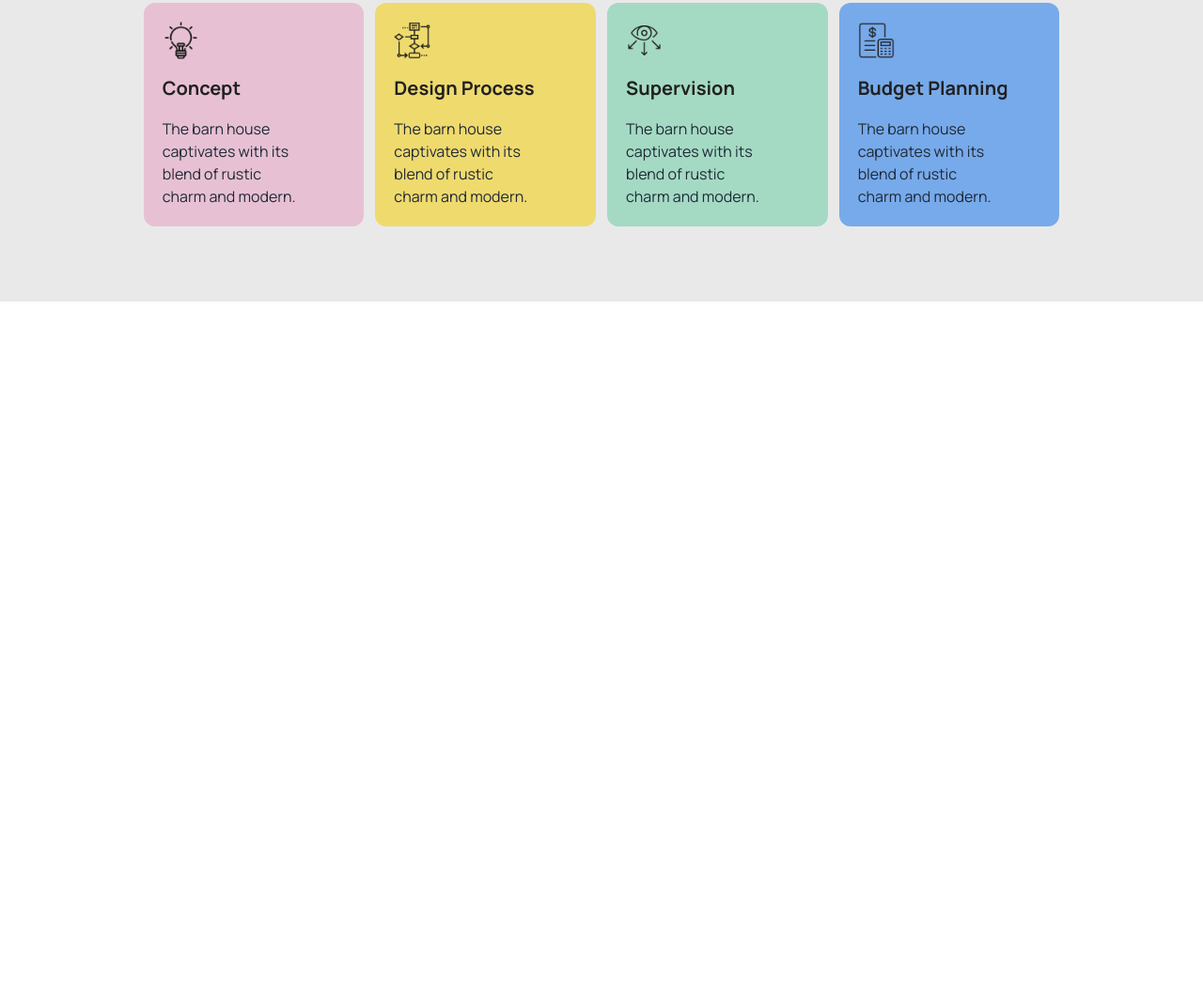
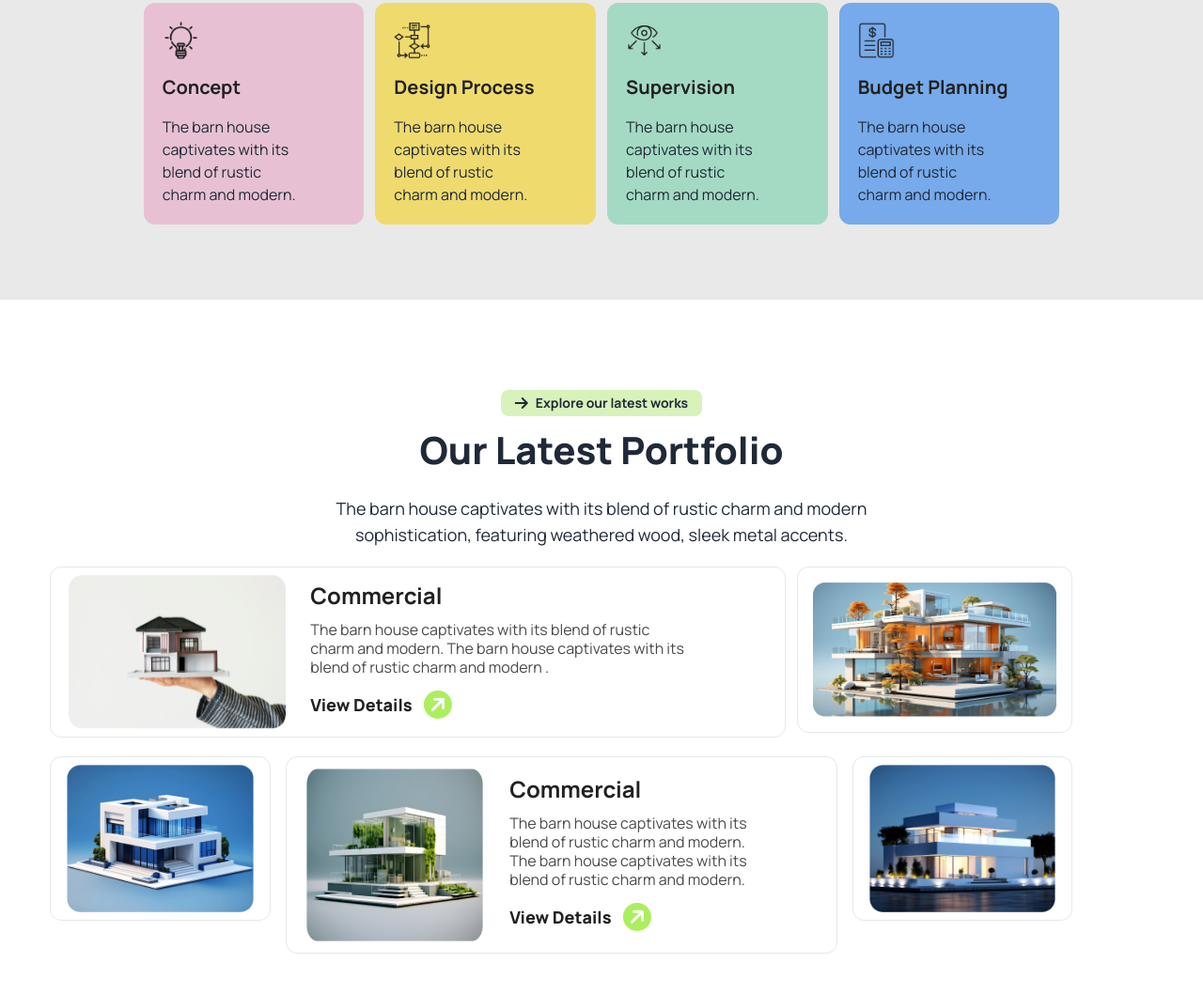
Before and after one commit to samZero-0/Assignment-3, a plain HTML site: page index.html in a window 1280 px wide. Shown: the part 2031-3089 px from the top of the page at 94% size. Before the commit the page ends 2392 px from the top, so only its background shows below. Drawn offline with nearby package versions, Linux system fonts and the light colour scheme.

Commit message:
portfolio section done

```diff
--- a/index.html
+++ b/index.html
@@ -14,6 +14,7 @@
           colors: {
             clifford: '#da373d',
             'btn-primary': 'rgb(171, 239, 95)',
+            'btn-light' : 'rgb(216, 242, 187)',
             'font-dark' : 'rgb(33, 33, 33)',
             'font-primary' : 'rgb(73, 73, 73)',
             'font-light' : 'rgb(115, 115, 115)',
@@ -234,6 +235,7 @@ modern sophistication, featuring weathered wood, sleek metal accents.
     </div>
   </div>
 
+  <!-- Work Process section -->
   <div class="container mx-auto mt-32 flex flex-col lg:flex-row mb-10  items-center lg:items-start  ">
 
     <div class="flex flex-col w-full items-center gap-3 lg:mb-20 mb-10">
@@ -259,7 +261,7 @@ modern sophistication, featuring weathered wood, sleek metal accents.
         <div class="flex flex-col gap-4 p-5 lg:w-1/5 bg-bg-concept rounded-xl ">
 
           <img src="./assets/concept.png" alt="" class="w-1/5">
-          <span class="text-font-dark font-bold lg:text-[20px]">
+          <span class="text-font-dark font-bold text-xl lg:text-[20px]">
             Concept
           </span>
           <span class="text-font-regular lg:text-[16px] lg:w-3/4">
@@ -272,7 +274,7 @@ modern sophistication, featuring weathered wood, sleek metal accents.
         <div class="flex flex-col gap-4 p-5 lg:w-1/5 bg-bg-design rounded-xl">
 
           <img src="./assets/flow-chart.png" alt="" class="w-1/5">
-          <span class="text-font-dark font-bold lg:text-[20px]">
+          <span class="text-font-dark font-bold lg:text-[20px] text-xl">
             Design Process
           </span>
           <span class="text-font-regular lg:text-[16px] lg:w-3/4">
@@ -286,7 +288,7 @@ modern sophistication, featuring weathered wood, sleek metal accents.
         <div class="flex flex-col gap-4 p-5 lg:w-1/5 bg-bg-supervision rounded-xl">
 
           <img src="./assets/vision.png" alt="" class="w-1/5">
-          <span class="text-font-dark font-bold lg:text-[20px]">
+          <span class="text-font-dark font-bold lg:text-[20px] text-xl">
             Supervision
           </span>
           <span class="text-font-regular lg:text-[16px] lg:w-3/4">
@@ -300,7 +302,7 @@ modern sophistication, featuring weathered wood, sleek metal accents.
         <div class="flex flex-col gap-4 p-5 lg:w-1/5 bg-bg-budget rounded-xl">
 
           <img src="./assets/budget-planning.png" alt="" class="w-1/5">
-          <span class="text-font-dark font-bold lg:text-[20px]">
+          <span class="text-font-dark font-bold lg:text-[20px] text-xl" >
             Budget Planning
           </span>
           <span class="text-font-regular lg:text-[16px] lg:w-3/4">
@@ -318,9 +320,126 @@ modern sophistication, featuring weathered wood, sleek metal accents.
     </div>
 
     </div>
+  </main>
+
+
+    <!-- Portfolio -->
+
+    <div class="container mx-auto mt-24 flex flex-col lg:flex-row mb-10  items-center lg:items-start   ">
+
+      <div class="flex flex-col w-full items-center gap-5 mb-10  ">
+
+        <span class="lg:w-1/6 w-1/2  lg:ml-0">
+          <div class="flex p-1 bg-btn-light rounded-lg justify-center items-center gap-2">
+            <i class="fa-solid fa-arrow-right"></i>
+            <span class="text-font-regular text-sm font-bold">Explore our latest works</span>
+          </div>
+        </span>
+
+        <span class="text-2xl lg:text-[40px] font-extrabold">
+          Our Latest Portfolio
+        </span>
+
+        <span class="w-11/12 lg:w-1/2 text-center mt-3 text-sm lg:text-lg ">
+          The barn house captivates with its blend of rustic charm and modern sophistication,
+          featuring weathered wood, sleek metal accents.
+        </span>
+
+        <!-- first row -->
+        <div class=" flex flex-col lg:flex-row gap-3 lg:w-11/12 items-center lg:items-start " >
+
+         <div class="lg:w-8/12 flex flex-col w-9/12 lg:flex-row gap-2 border border-gray-200 p-2 rounded-xl">
+          <!-- image section -->
+          <div class="lg:w-2/6 flex justify-center ">
+            <img src="./assets/img1.png" alt="" class="w-11/12">
+          </div>
+
+          <div class="flex flex-col gap-3 lg:w-8/12 p-2">
+            <span class="text-xl lg:text-[24px] font-bold  text-font-dark" >
+              Commercial
+            </span>
+
+            <span class="text-sm lg:text-[16px] text-font-primary lg:w-10/12">
+              The barn house captivates with its blend of rustic charm
+              and modern. The barn house captivates with its blend of
+              rustic charm and modern .
+            </span>
+
+            <span>
+              <button class="lg:flex  bg-transparent gap-3 items-center justify-center  rounded-3xl text-font-dark font-extrabold text-lg  border-none" >View Details
+                <span>
+                  <i class="fa-solid fa-circle-arrow-right text-3xl -rotate-45 text-btn-primary font-semibold" ></i>
+                </span>
+
+              </button>
+            </span>
+
+          </div>
+
+         </div>
+
+          <div class="flex bg-white  lg:w-1/4 w-9/12 justify-center border border-gray-200 p-4 rounded-xl">
+            <img src="./assets/img2.png" alt="" >
+          </div>
+
+        </div>
+
+        <!-- second-row -->
 
 
 
+
+        <div class="flex flex-col lg:flex-row gap-4 lg:w-11/12 items-center lg:items-start " >
+
+          <div class="order-3 lg:order-1 flex bg-white  lg:w-1/5 w-9/12 justify-center border border-gray-200
+          p-2 rounded-xl ">
+            <img src="./assets/img3.png" alt="" class="w-11/12">
+          </div>
+
+          <div class=" order-2  lg:w-6/12 flex flex-col lg:flex-row gap-3 border border-gray-200 p-3 rounded-xl w-9/12 ">
+           <!-- image section -->
+           <div class="lg:w-2/5  lg:justify-center lg:flex">
+             <img src="./assets/img4.png" alt="" class="w-11/12 ml-3 lg:ml-0">
+           </div>
+
+           <div class="flex flex-col gap-3 lg:w-8/12 w-9/12 p-2 ml-3 lg:ml-0">
+             <span class="text-xl lg:text-[24px] font-bold  text-font-dark" >
+               Commercial
+             </span>
+
+             <span class="text-sm lg:text-[16px] text-font-primary w-full lg:w-10/12 ">
+               The barn house captivates with its blend of rustic charm
+               and modern. The barn house captivates with its blend of rustic charm
+               and modern.
+             </span>
+
+             <span>
+               <button class="lg:flex  bg-transparent gap-3 items-center justify-center  rounded-3xl text-font-dark font-extrabold text-lg  border-none" >View Details
+                 <span>
+                   <i class="fa-solid fa-circle-arrow-right text-3xl -rotate-45 text-btn-primary font-semibold" ></i>
+                 </span>
+
+               </button>
+             </span>
+
+           </div>
+
+          </div>
+
+          <div class="order-1 lg:order-3 flex bg-white w-9/12 lg:w-1/5 justify-center border border-gray-200 p-2 rounded-xl">
+            <img src="./assets/img5.png" alt="" class="w-11/12">
+          </div>
+
+          <div class="order-4 lg:hidden flex bg-white w-9/12 p-2 lg:w-1/5 justify-center border border-gray-200  rounded-xl">
+            <img src="./assets/img5.png" alt="" class="w-11/12">
+          </div>
+
+        </div>
+
+
+      </div>
+
+    </div>
 
 </main>
 
```
